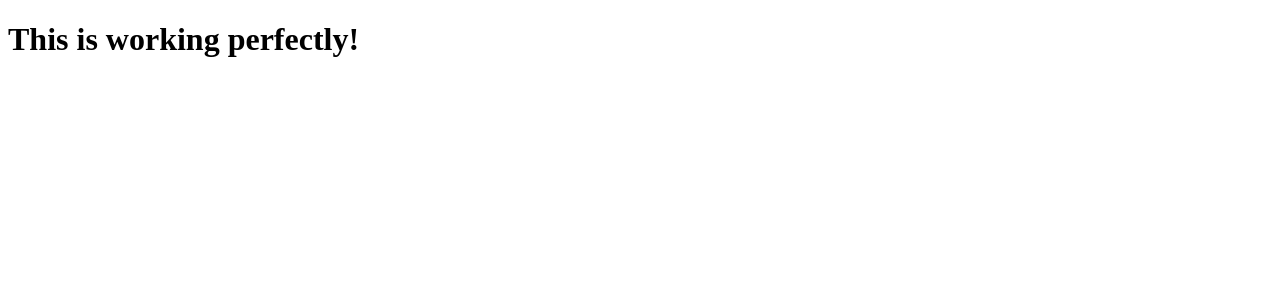
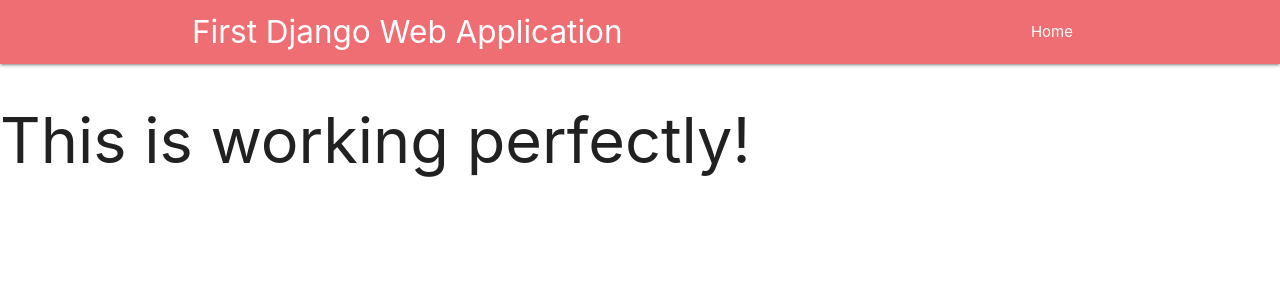
Before and after one commit to aswind0101/firstdjango_app, a Django app: template templates/base.html in a window 1280 px wide. Shown: the top 300 px of the page. Run offline with Django 3.2, Linux system fonts and the light colour scheme; the template is opened without the code that fills it, so the values that code supplies are empty.

Commit message:
add some files

```diff
--- /dev/null
+++ b/static/css/style.css
@@ -0,0 +1,9 @@
+.card {
+    height: 400px; /* Your height here */
+    overflow: hidden;
+}
+
+.card-image {
+    height: 250px; /* Your height here */
+    overflow: hidden;
+}
--- a/templates/base.html
+++ b/templates/base.html
@@ -1,10 +1,23 @@
-<!DOCTYPE html>
+{% load static %}
 <html lang="en">
 <head>
     <meta charset="UTF-8">
     <title>My First App</title>
+    <meta charset="UTF-8"/>
+    <meta name="viewport" content="width=device-width, initial-scale=1"/>
+    <link rel="stylesheet" href="{% static "css/style.css" %}">
+    <link rel="stylesheet" href="https://cdnjs.cloudflare.com/ajax/libs/materialize/1.0.0/css/materialize.min.css">
+    <link href="https://fonts.googleapis.com/icon?family=Material+Icons" rel="stylesheet">
+
 </head>
 <body>
+<nav>
+    <div class="container nav-wrapper">
+        <a href="/" class="brand-logo">First Django Web Application</a>
+        <ul id="nav-mobile" class="right">
+            <li><a href="/">Home</a></li>
+        </ul>
+    </div>
+</nav>
 <h1>This is working perfectly!</h1>
 </body>
-</html>
```
Also changed, not shown: db.sqlite3.
